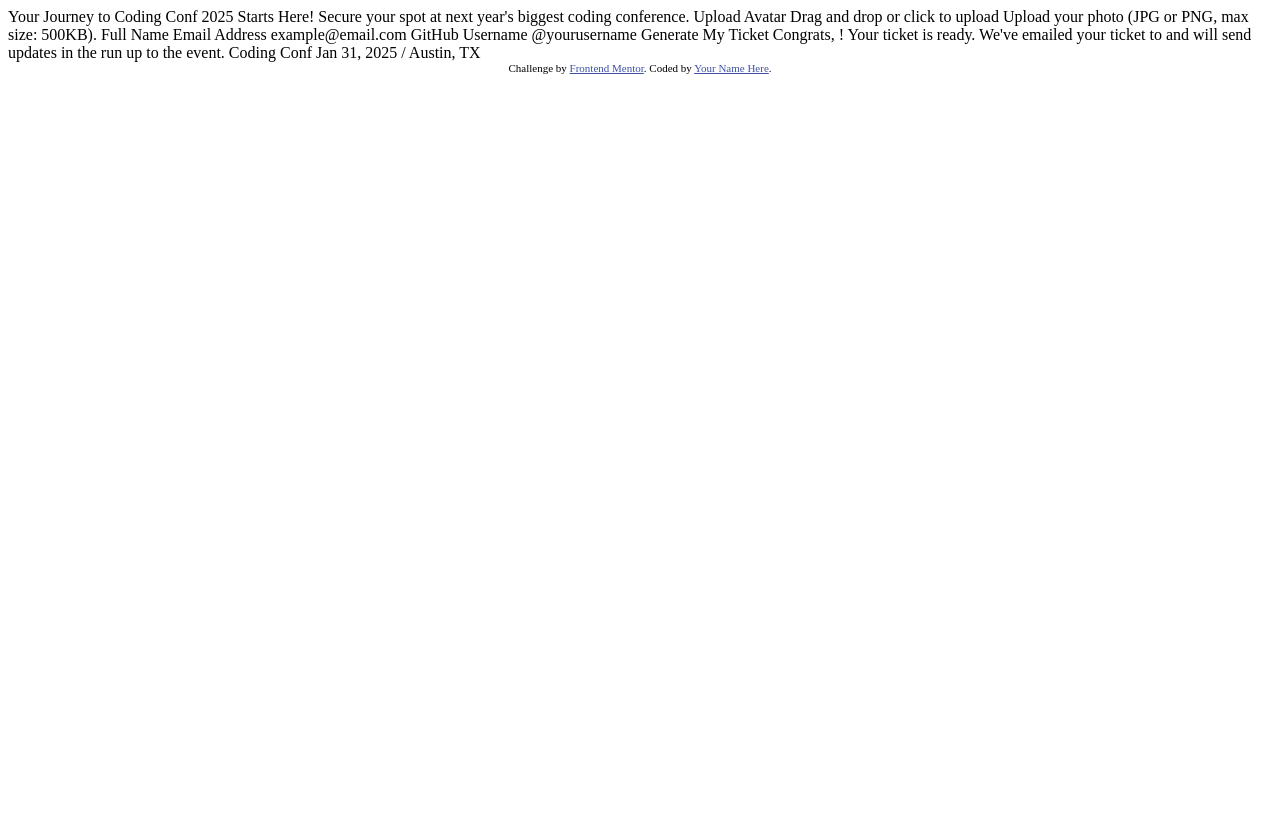
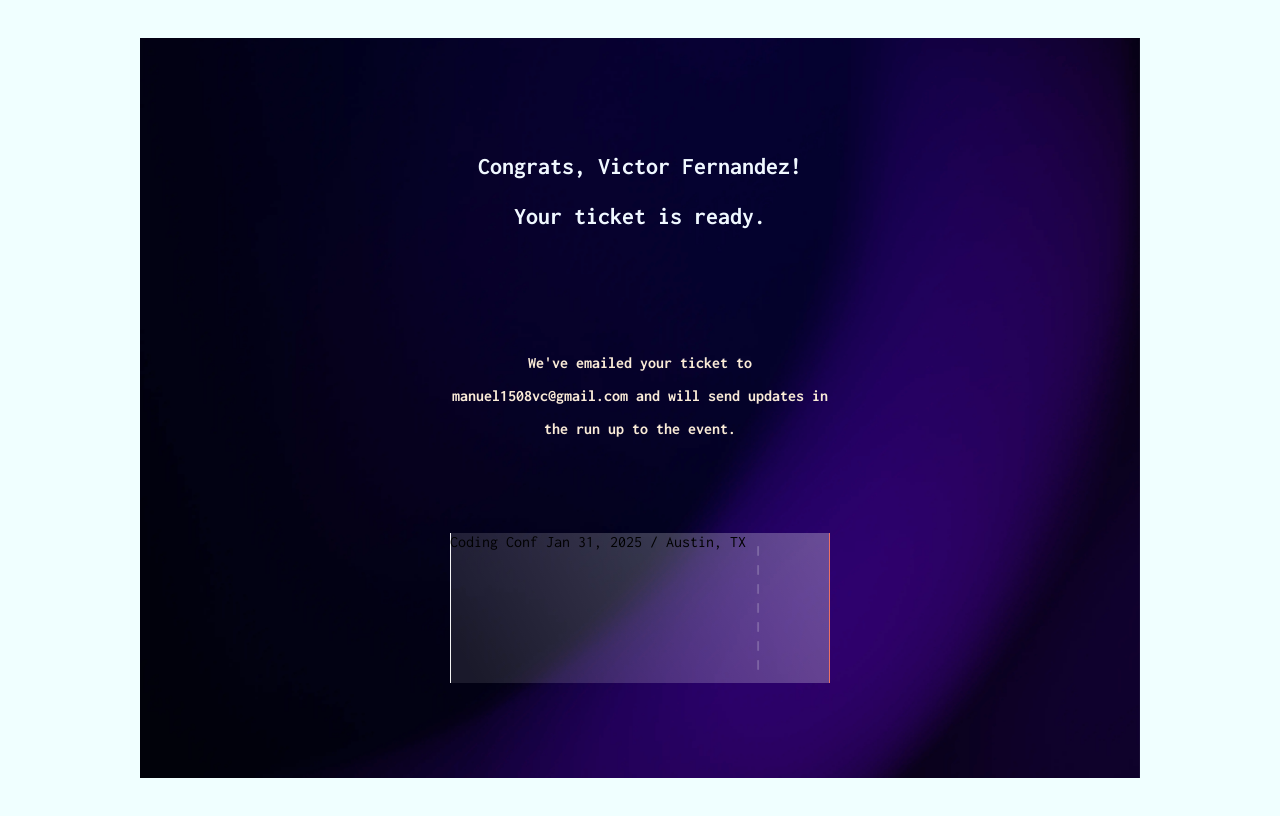
Before and after one commit to Grejhan/Challenges_Frintend_mentor, a plain HTML site: page conference-ticket-generator-main/conference-ticket-generator-main/index.html in a window 1280 px wide. Drawn offline with Linux system fonts and the light colour scheme.

Commit message:
voy practicando

```diff
--- a/conference-ticket-generator-main/conference-ticket-generator-main/index.html
+++ b/conference-ticket-generator-main/conference-ticket-generator-main/index.html
@@ -2,56 +2,27 @@
 <html lang="en">
 <head>
   <meta charset="UTF-8">
-  <meta name="viewport" content="width=device-width, initial-scale=1.0"> <!-- displays site properly based on user's device -->
-
-  <link rel="icon" type="image/png" sizes="32x32" href="./assets/images/favicon-32x32.png">
-
-  <title>Frontend Mentor | Conference ticket generator</title>
-
-  <!-- Feel free to remove these styles or customise in your own stylesheet 👍 -->
-  <style>
-    .attribution { font-size: 11px; text-align: center; }
-    .attribution a { color: hsl(228, 45%, 44%); }
-  </style>
+  <meta name="viewport" content="width=device-width, initial-scale=1.0">
+  <title>Document</title>
+  <link rel="stylesheet" href="/conference-ticket-generator-main/style.css">
 </head>
 <body>
+<main>
+  <div class="primera-linea">
+      <h2>Congrats, <b>Victor Fernandez!</b>
+        <p> Your ticket is ready.</p>
+        </h2>
+    </div>
 
-  <!-- Form starts -->
-
-  Your Journey to Coding Conf 2025 Starts Here!
-
-  Secure your spot at next year's biggest coding conference.
-
-  Upload Avatar
-  Drag and drop or click to upload
-  Upload your photo (JPG or PNG, max size: 500KB).
-
-  Full Name
-
-  Email Address
-  example@email.com
-
-  GitHub Username
-  @yourusername
-
-  Generate My Ticket
-
-  <!-- Form ends -->
-
-  <!-- Generated tickets starts -->
-
-  Congrats, <!-- Full Name -->! Your ticket is ready.
-
-  We've emailed your ticket to <!-- Email Address --> and will send updates in the run up to the event.
-
-  Coding Conf
-  Jan 31, 2025 / Austin, TX
-
-  <!-- Generated tickets ends -->
-
-  <div class="attribution">
-    Challenge by <a href="https://www.frontendmentor.io?ref=challenge">Frontend Mentor</a>.
-    Coded by <a href="#">Your Name Here</a>.
+  <div class="segunda-linea">
+      <h4>We've emailed your ticket to
+         <p>manuel1508vc@gmail.com and will send updates in</p>
+         the run up to the event.</h3>
+    </div>
+    <div class="tercera_linea">
+    Coding Conf
+    Jan 31, 2025 / Austin, TX
   </div>
+</main>
 </body>
 </html>
--- /dev/null
+++ b/conference-ticket-generator-main/style.css
@@ -0,0 +1,65 @@
+@import url('https://fonts.googleapis.com/css2?family=Inconsolata:wdth,wght@50..200,200..900&display=swap');
+
+/*font-family: "Inconsolata", serif;*/
+
+
+body{
+    background-color:azure;
+    width: auto;
+    height: auto;
+    font-family: "Inconsolata", serif;
+    display: flex;
+    justify-content: center;
+    align-items: center;
+    height: 100vh;
+}
+main{
+    background-image: url(conference-ticket-generator-main/assets/images/background-desktop.png);
+    width: 1000px;
+    height: 740px;
+    background-size: cover; /* Ajusta y recorta lo necesario */
+    background-repeat: no-repeat;
+    background-position: center;
+    display: flex;
+    flex-direction: column;
+    justify-content: center;
+    align-items: center;
+
+
+
+
+}
+
+.primera-linea{
+    font-family: "Inconsolata", serif;
+
+    width: 80%;
+    height: 200px;
+    text-align: center;
+
+}
+
+h2{
+    color: aliceblue;
+}
+
+.segunda-linea{
+
+    width: 80%;
+    height: 200px;
+    text-align: center;
+}
+
+h4{
+    color: antiquewhite;
+}
+
+.tercera_linea{
+    background-image: url(conference-ticket-generator-main/assets/images/pattern-ticket.svg);
+
+    background-size: cover; /* Ajusta y recorta lo necesario */
+    background-repeat: no-repeat;
+    background-position: center;
+    width: 380px;
+    height: 150px;
+}
```
Also changed, not shown: conference-ticket-generator-main/conference-ticket-generator-main/index copy.html (added, +57 -0 lines).
